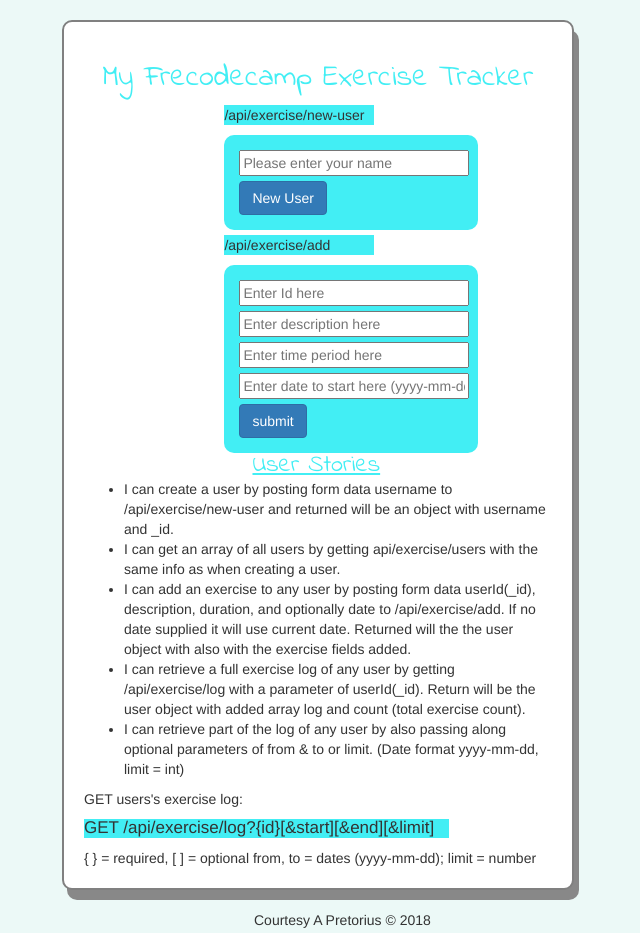
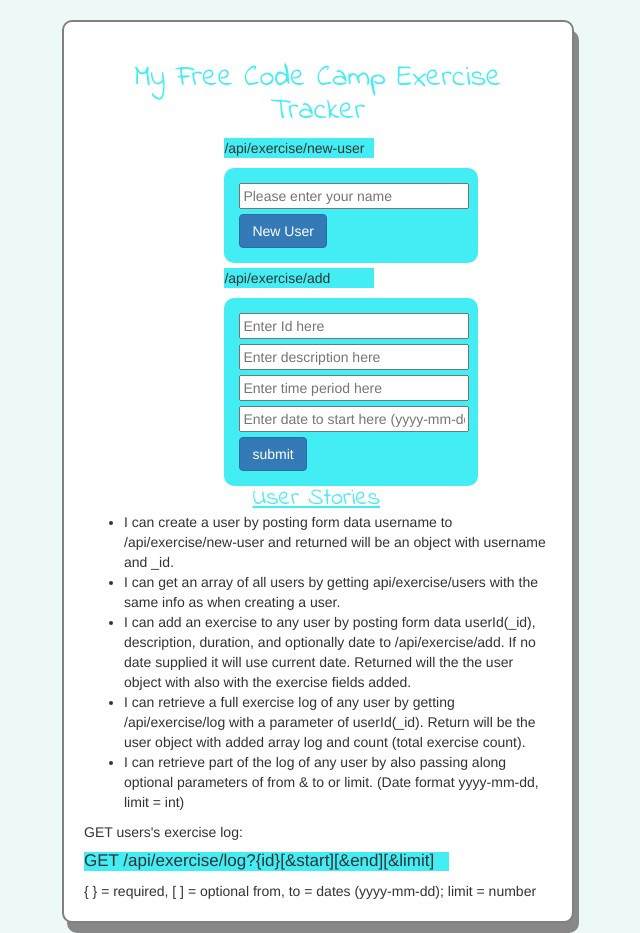
Before and after one commit to Ajax401/Freecodcamp-Exercise-Tracker, a website: page public/index.html in a window 1280 px wide. Shown: the top 933 px of the page, without its empty margins (322-962 px from the left). Drawn offline with nearby package versions, Linux system fonts and the light colour scheme.

Commit message:
Add files via upload

```diff
--- a/public/index.html
+++ b/public/index.html
@@ -1,14 +1,14 @@
 <!doctype html>
 <html>
 <head>
-<title>Free Code Camp Url Shortener</title>
-
+<title>Free Code Camp Exercise Tracker</title>
+<link rel="shortcut icon" href="css/images/Free Code Camp Icon.bmp" />
 <link href="https://fonts.googleapis.com/css?family=Indie+Flower" rel="stylesheet">
 <link href="https://maxcdn.bootstrapcdn.com/bootstrap/3.3.7/css/bootstrap.min.css" rel="stylesheet" integrity="sha384-BVYiiSIFeK1dGmJRAkycuHAHRg32OmUcww7on3RYdg4Va+PmSTsz/K68vbdEjh4u" crossorigin="anonymous">
 <link rel="stylesheet" href="/css/mycss.css" type="text/css" />
 </head>
 <div id="big">
-<h2>My Frecodecamp Exercise Tracker</h2>
+<h2>My Free Code Camp Exercise Tracker</h2>
 <div id="bottom">
 <section>
 <p>/api/exercise/new-user</p>
```
Also changed, not shown: public/Pictures/Free Code Camp Icon.bmp (added).
